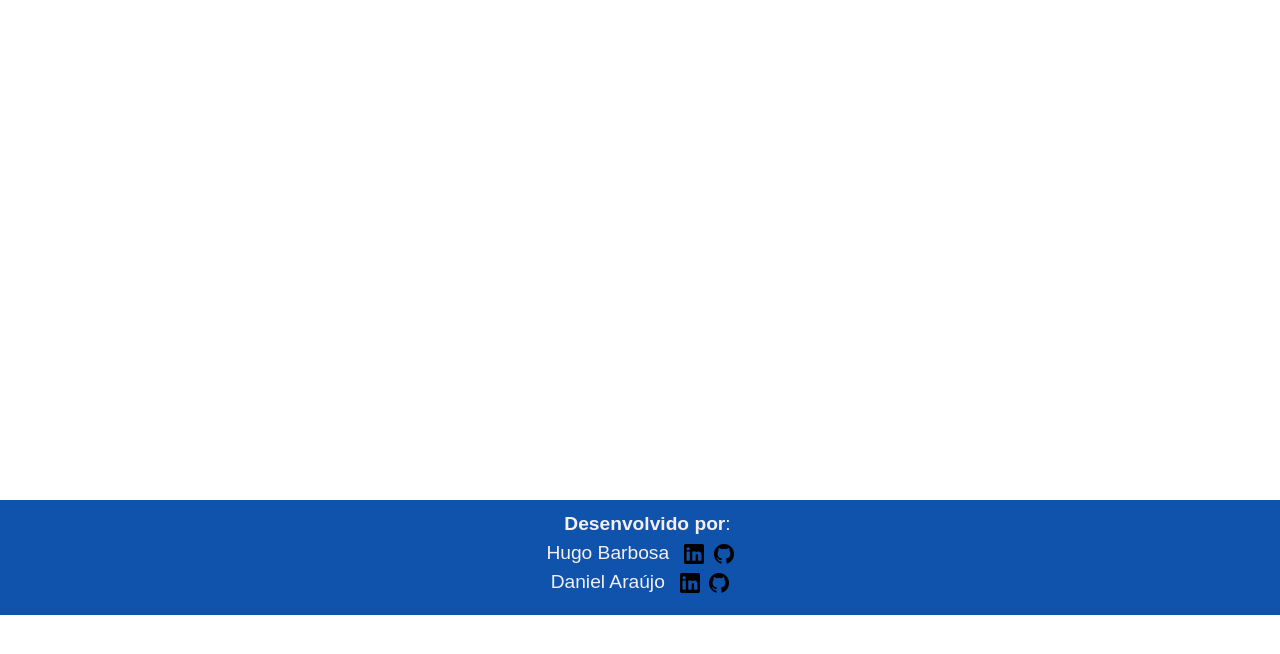
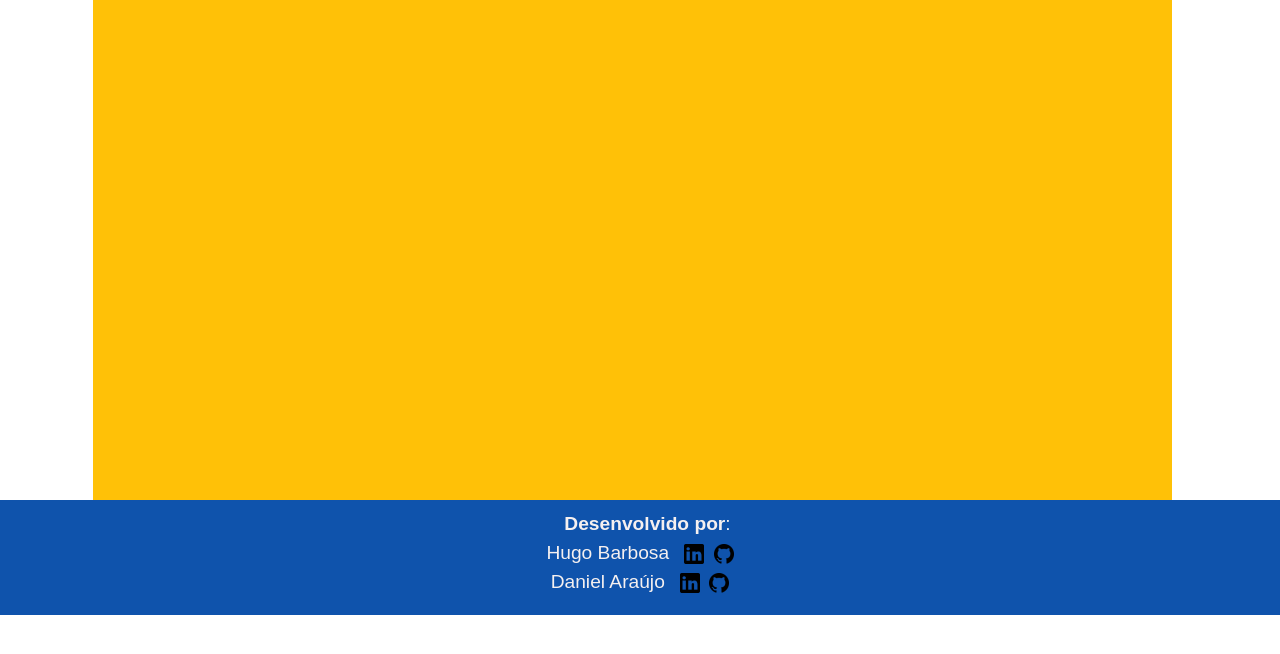
Before and after one commit to Hugobsan/site_eng_sistemas, a PHP site: page /user/disciplinas.php in a window 1280 px wide. Shown: the part 91-745 px from the top of the page. Run offline with PHP 8.4, Linux system fonts and the light colour scheme.

Commit message:
Updates on user files

```diff
--- a/user/configuracoes.php
+++ b/user/configuracoes.php
@@ -11,8 +11,9 @@
 </head>
 <body id="config">
     <?php include 'menu-user.php'; ?>
-    <div class="conteudo">
-
+    <div class="conteudo row">
+        <div class="col-sm-0 col-lg-1"></div>
+        <div class="centro col-sm-12 col-lg-10 bg-warning"> </div>
     </div>
     <?php include 'rodape.php'; ?>
     <script src="https://code.jquery.com/jquery-3.3.1.slim.min.js" integrity="sha384-q8i/X+965DzO0rT7abK41JStQIAqVgRVzpbzo5smXKp4YfRvH+8abtTE1Pi6jizo" crossorigin="anonymous"></script>
--- a/user/disciplina_atual.php
+++ b/user/disciplina_atual.php
@@ -12,8 +12,9 @@
 </head>
 <body id="disciplinas">
     <?php include 'menu-user.php'; ?>
-    <div class="conteudo">
-
+    <div class="conteudo row">
+        <div class="col-sm-0 col-lg-1"></div>
+        <div class="centro col-sm-12 col-lg-10 bg-warning"> </div>
     </div>
     <?php include 'rodape.php'; ?>
     <script src="https://code.jquery.com/jquery-3.3.1.slim.min.js" integrity="sha384-q8i/X+965DzO0rT7abK41JStQIAqVgRVzpbzo5smXKp4YfRvH+8abtTE1Pi6jizo" crossorigin="anonymous"></script>
--- a/user/disciplinas.php
+++ b/user/disciplinas.php
@@ -11,8 +11,9 @@
 </head>
 <body id="disciplinas">
     <?php include 'menu-user.php'; ?>
-    <div class="conteudo">
-
+    <div class="conteudo row">
+        <div class="col-sm-0 col-lg-1"></div>
+        <div class="centro col-sm-12 col-lg-10 bg-warning"> </div>
     </div>
     <?php include 'rodape.php'; ?>
     <script src="https://code.jquery.com/jquery-3.3.1.slim.min.js" integrity="sha384-q8i/X+965DzO0rT7abK41JStQIAqVgRVzpbzo5smXKp4YfRvH+8abtTE1Pi6jizo" crossorigin="anonymous"></script>
```
